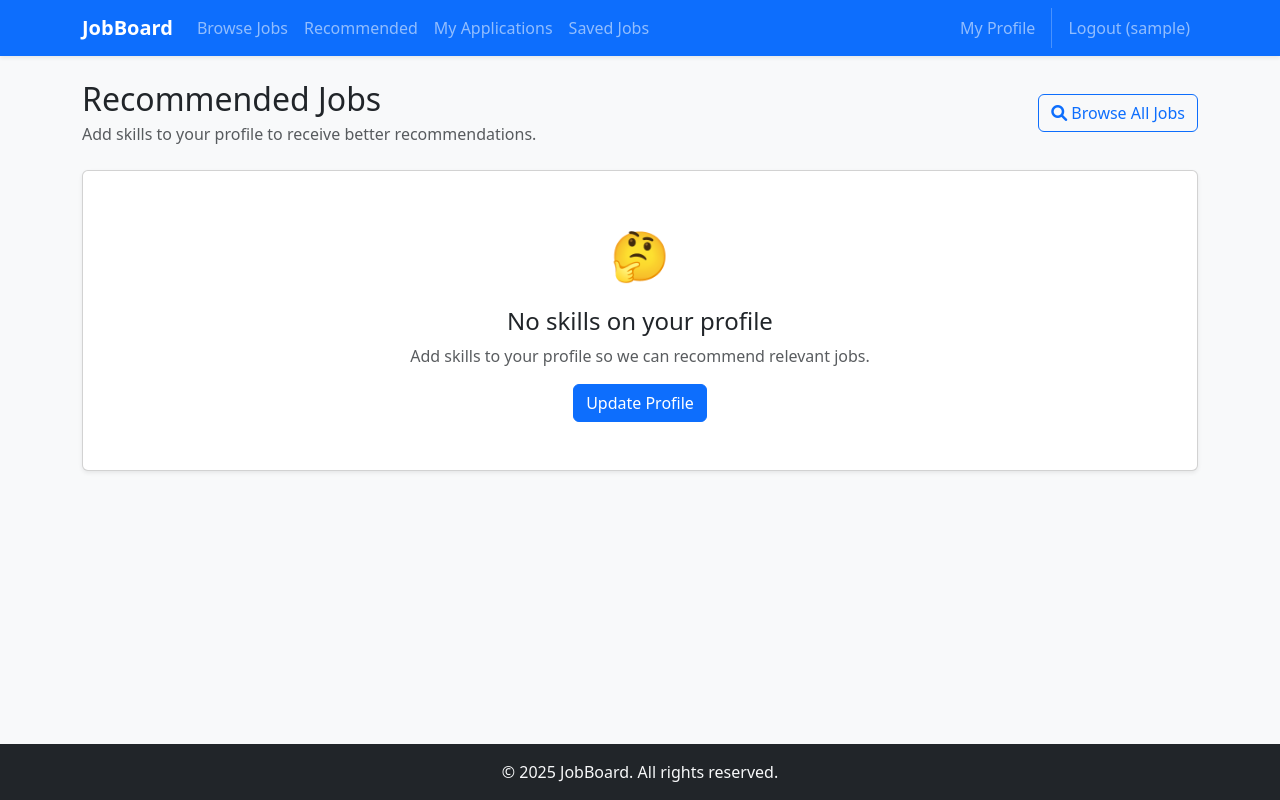
After one commit to kkeelar/cs2340JobBoard, a Django app: page /jobs/recommended/ in a window 1280 px wide. The commit adds this page. Run offline with Django 5.2, Linux system fonts and the light colour scheme; the visitor is signed in with stand-in values (Sample User, id 1).

Commit message:
Add skill-based job recommendations for seekers

```diff
--- a/jobboard/templates/base.html
+++ b/jobboard/templates/base.html
@@ -26,6 +26,7 @@
     {% else %}
       <!-- Job seeker nav -->
       <a class="nav-link" href="{% url 'job_list' %}">Browse Jobs</a>
+      <a class="nav-link" href="{% url 'recommended_jobs' %}">Recommended</a>
       <a class="nav-link" href="{% url 'my_applications' %}">My Applications</a>
       <a class="nav-link" href="{% url 'saved_jobs' %}">Saved Jobs</a>
     {% endif %}
--- /dev/null
+++ b/jobs/recommendations.py
@@ -0,0 +1,92 @@
+from __future__ import annotations
+
+import re
+from dataclasses import dataclass
+from typing import List, Sequence
+
+from django.db.models import QuerySet
+
+from .models import Job, JobApplication, SavedJob
+
+
+SKILL_SPLIT_REGEX = re.compile(r"[,\n;/]+")
+
+
+def split_skills(raw: str | None) -> List[str]:
+    """Split a comma/newline-delimited skills string preserving original case."""
+    if not raw:
+        return []
+    tokens: List[str] = []
+    for token in SKILL_SPLIT_REGEX.split(raw):
+        cleaned = token.strip()
+        if cleaned:
+            tokens.append(cleaned)
+    return tokens
+
+
+def parse_skills(raw: str | None) -> List[str]:
+    """Return lower-cased skills for matching."""
+    return [token.lower() for token in split_skills(raw)]
+
+
+@dataclass
+class RecommendedJob:
+    job: Job
+    matched_skills: Sequence[str]
+    score: int
+
+
+def recommend_jobs_for_profile(profile, limit: int = 12) -> List[RecommendedJob]:
+    """
+    Return active job postings ordered by overlap with the seeker's skills.
+    """
+    seeker_skills = set(parse_skills(profile.skills))
+    if not seeker_skills:
+        return []
+
+    # Exclude jobs the user has already applied to or saved
+    user = profile.user
+    applied_job_ids = JobApplication.objects.filter(applicant=user).values_list("job_id", flat=True)
+    saved_job_ids = SavedJob.objects.filter(user=user).values_list("job_id", flat=True)
+
+    jobs: QuerySet[Job] = (
+        Job.objects.filter(is_active=True)
+        .exclude(id__in=applied_job_ids)
+        .exclude(id__in=saved_job_ids)
+        .select_related("posted_by__user")
+    )
+
+    recommendations: List[RecommendedJob] = []
+
+    for job in jobs:
+        job_tokens = split_skills(job.required_skills)
+        if not job_tokens:
+            continue
+        job_skill_map = {token.lower(): token for token in job_tokens}
+        job_skill_keys = set(job_skill_map.keys())
+
+        matched_keys = seeker_skills & job_skill_keys
+        if not matched_keys:
+            continue
+        matched_display: List[str] = []
+        seen = set()
+        for token in job_tokens:
+            key = token.lower()
+            if key in matched_keys and key not in seen:
+                matched_display.append(token)
+                seen.add(key)
+        recommendations.append(
+            RecommendedJob(
+                job=job,
+                matched_skills=matched_display,
+                score=len(matched_keys),
+            )
+        )
+
+    recommendations.sort(key=lambda rec: (rec.score, rec.job.posted_date), reverse=True)
+    return recommendations[:limit]
+
+
+def format_skills_for_display(raw: str | None) -> List[str]:
+    """Return user-friendly casing for skills."""
+    return split_skills(raw)
--- /dev/null
+++ b/jobs/templates/jobs/recommended_jobs.html
@@ -0,0 +1,77 @@
+{% extends "base.html" %}
+{% block title %}Recommended Jobs{% endblock %}
+
+{% block content %}
+<div class="container py-4">
+  <div class="d-flex justify-content-between align-items-center mb-4 flex-wrap gap-2">
+    <div>
+      <h1 class="h2 mb-1">Recommended Jobs</h1>
+      {% if has_skills %}
+        <p class="text-muted mb-0">Based on your skills:
+          {% for skill in user_skills %}
+            <span class="badge bg-secondary me-1">{{ skill }}</span>
+          {% endfor %}
+        </p>
+      {% else %}
+        <p class="text-muted mb-0">Add skills to your profile to receive better recommendations.</p>
+      {% endif %}
+    </div>
+    <a href="{% url 'job_list' %}" class="btn btn-outline-primary">
+      <i class="fas fa-search"></i> Browse All Jobs
+    </a>
+  </div>
+
+  {% if recommendations %}
+    <div class="row">
+      {% for rec in recommendations %}
+        {% with job=rec.job %}
+        <div class="col-lg-6 mb-4">
+          <div class="card h-100 shadow-sm">
+            <div class="card-body">
+              <div class="d-flex justify-content-between align-items-start mb-2">
+                <h5 class="card-title mb-0">
+                  <a class="text-decoration-none" href="{% url 'job_detail' job.pk %}">{{ job.title }}</a>
+                </h5>
+                <span class="badge bg-primary">Match: {{ rec.score }}</span>
+              </div>
+              <h6 class="card-subtitle text-muted mb-3">{{ job.company }}</h6>
+              <p class="mb-2 text-muted">
+                <i class="fas fa-map-marker-alt"></i> {{ job.location }} • {{ job.get_work_type_display }}
+              </p>
+
+              <div class="mb-3">
+                <strong>Matched Skills:</strong>
+                {% for skill in rec.matched_skills %}
+                  <span class="badge bg-success me-1">{{ skill }}</span>
+                {% endfor %}
+              </div>
+
+              <p class="text-muted">{{ job.description|truncatewords:25 }}</p>
+
+              <div class="d-flex gap-2">
+                <a href="{% url 'job_detail' job.pk %}" class="btn btn-primary btn-sm">View Job</a>
+                <a href="{% url 'apply_to_job' job.pk %}" class="btn btn-outline-primary btn-sm">Quick Apply</a>
+              </div>
+            </div>
+          </div>
+        </div>
+        {% endwith %}
+      {% endfor %}
+    </div>
+  {% else %}
+    <div class="card shadow-sm">
+      <div class="card-body text-center py-5">
+        <div style="font-size: 48px;" class="mb-3">🤔</div>
+        {% if has_skills %}
+          <h4 class="mb-2">No close matches yet</h4>
+          <p class="text-muted mb-0">Try broadening your skills or check back later as new jobs are posted.</p>
+        {% else %}
+          <h4 class="mb-2">No skills on your profile</h4>
+          <p class="text-muted mb-0">Add skills to your profile so we can recommend relevant jobs.</p>
+          <a href="{% url 'edit_profile' %}" class="btn btn-primary mt-3">Update Profile</a>
+        {% endif %}
+      </div>
+    </div>
+  {% endif %}
+</div>
+{% endblock %}
--- a/jobs/urls.py
+++ b/jobs/urls.py
@@ -13,6 +13,9 @@ urlpatterns = [
     path('<int:pk>/apply/', views.apply_to_job, name='apply_to_job'),
     path('my-applications/', views.my_applications, name='my_applications'),
     path('applications/<int:pk>/', views.application_detail, name='application_detail'),
+
+    # Recommendations
+    path('recommended/', views.recommended_jobs, name='recommended_jobs'),
 
     # Saved jobs
     path('<int:pk>/save/', views.save_job, name='save_job'),
--- a/jobs/views.py
+++ b/jobs/views.py
@@ -8,6 +8,10 @@ from django.views.decorators.http import require_POST
 
 from .models import Job, JobApplication, SavedJob
 from .forms import JobSearchForm, JobApplicationForm, JobPostForm, ApplicationStatusUpdateForm
+from .recommendations import (
+    format_skills_for_display,
+    recommend_jobs_for_profile,
+)
 
 @login_required
 def recruiter_dashboard(request):
@@ -199,6 +203,29 @@ def my_applications(request):
 
 
 @login_required
+def recommended_jobs(request):
+    """Skill-based recommendations for job seekers."""
+    profile = getattr(request.user, "profile", None)
+    if not profile:
+        messages.error(request, "Please complete your profile to receive recommendations.")
+        return redirect("job_list")
+
+    if profile.role == "recruiter":
+        messages.info(request, "Recommendations are only available for job seekers.")
+        return redirect("recruiter_dashboard")
+
+    recommendations = recommend_jobs_for_profile(profile)
+    user_skills = format_skills_for_display(profile.skills)
+
+    context = {
+        "recommendations": recommendations,
+        "user_skills": user_skills,
+        "has_skills": bool(user_skills),
+    }
+    return render(request, "jobs/recommended_jobs.html", context)
+
+
+@login_required
 def application_detail(request, pk):
     """Detailed view of a specific application"""
     application = get_object_or_404(JobApplication, pk=pk, applicant=request.user)
```
